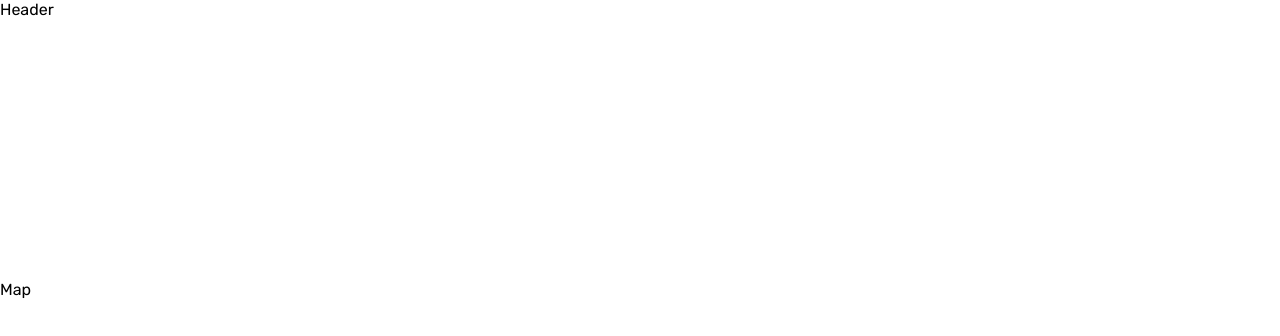
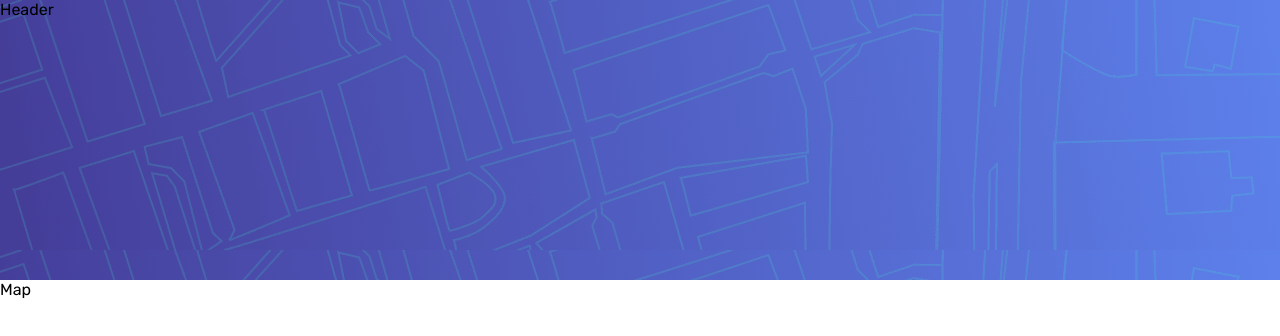
Before and after one commit to MhmtMutlu/react-ip-tracker-app, a React (Create React App) app: page / in a window 1280 px wide. Shown: the top 336 px of the page. Built offline with nearby package versions, Linux system fonts and the light colour scheme.

Commit message:
UI: assets folder was created and image was used in Header.

```diff
--- a/src/components/Header/header.scss
+++ b/src/components/Header/header.scss
@@ -1,3 +1,4 @@
 .header-container {
   grid-area: Header;
+  background-image: url("../../assets/pattern-bg.png");
 }
```
Also changed, not shown: src/assets/pattern-bg.png (added).
